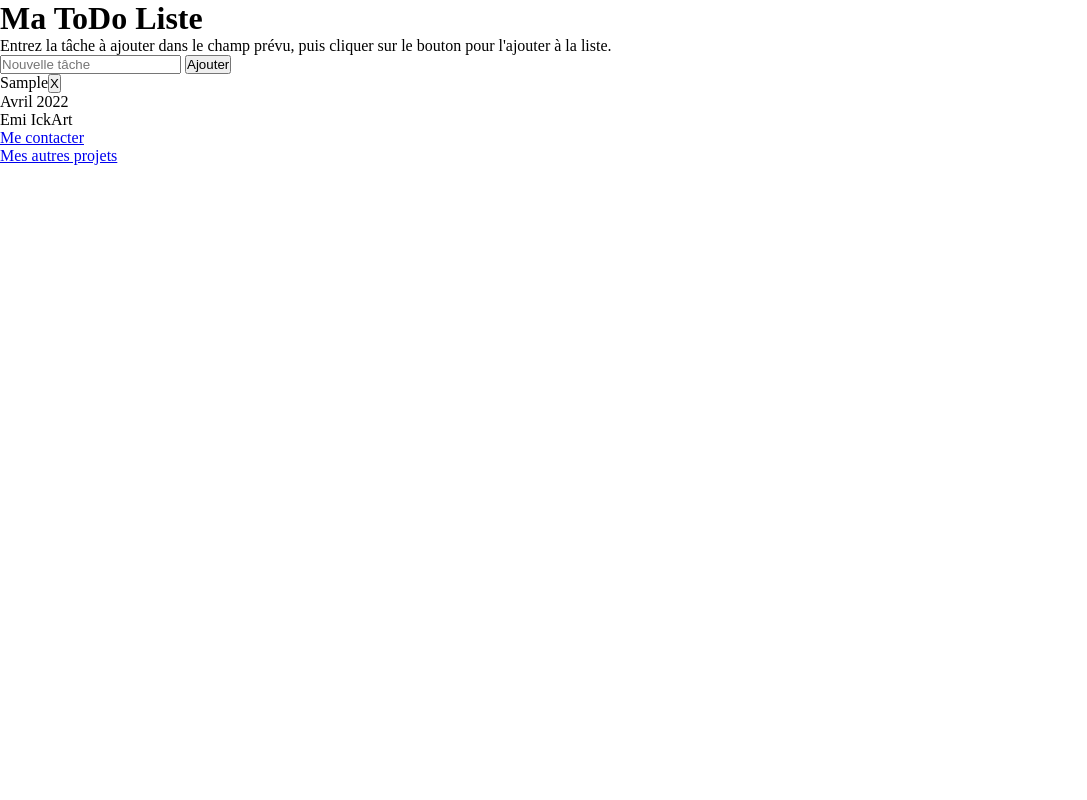
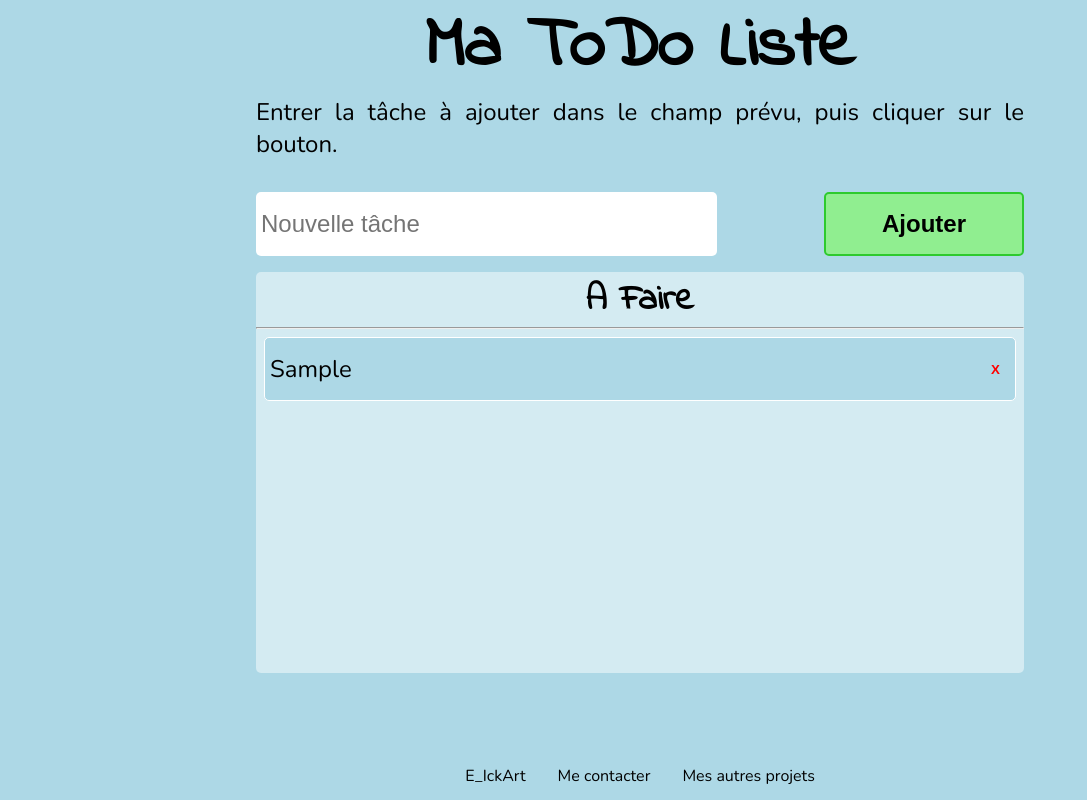
Before and after one commit to E-IckArt/ToDoList---jQuery, a website: page index.html in a window 1280 px wide. Both pictures are taken after typing "Sample" into the empty fields and a click on the button "Ajouter". Shown: the whole page, without its empty margins (0-1087 px from the left). Drawn offline with nearby package versions, Linux system fonts and the light colour scheme.

Commit message:
Add styles

```diff
--- a/app.js
+++ b/app.js
@@ -2,7 +2,7 @@ $(document).ready(($) => {
     $('#add').on('click', () => {
         let value = $('input').val();
         if (value !== '') {
-            let element = $('<li></li>').text(value);
+            let element = $("<li class='list-item'></li>").text(value);
             $(element).append("<button class='removeButton'>X</button>");
             $('#myList').append(element);
             $('input').val('');
--- /dev/null
+++ b/css/sass/components/_input-area.sass
@@ -0,0 +1,24 @@
+.input__section
+    display: flex
+    justify-content: space-between
+    margin-bottom: $m-s
+
+.input__section-field
+    @include input-items-base
+    border: none
+    width: 60%
+    max-width: 500px
+
+.input__section-addButton
+    @include input-items-base
+    border: solid 2px $middleGreen
+    width: 35%
+    max-width: 200px
+    cursor: pointer
+    background: lightgreen
+    font-weight: 600
+
+    &:hover
+        background: $middleGreen
+        border: solid 2px lightgreen
+        color: white
--- /dev/null
+++ b/css/sass/components/_task-area.sass
@@ -0,0 +1,32 @@
+.list__section
+    margin: $m-s 0
+    padding: 2px 0
+    background: lighten(lightblue, 10% )
+    min-height: 200px
+    border-radius: 5px
+
+@media screen and (min-width: 425px)
+    .list__section
+        height: 70%
+
+.list__container
+
+.list__container-title
+    font-size: $main-title/2
+    text-align: center
+
+.list-item
+    @include input-items-base
+    border: solid 1px white
+    display: flex
+    justify-content: space-between
+    align-items: center
+    margin: $m-s/2
+    background: $lightBlue
+
+.removeButton
+    color: red
+    border: none
+    font-weight: 800
+    padding: 0 10px
+    background: none
--- a/css/sass/general/_body.sass
+++ b/css/sass/general/_body.sass
@@ -1,4 +1,17 @@
 body
-    // font-family: 'Indie Flower', cursive
+    font-family: 'Nunito', sans-serif
+    background-color: $lightBlue
+    display: flex
+    flex-direction: column
+    height: 100vh
 
-    // font-family: 'Nunito', sans-serif
+h1, h2, h3, h4, h5, h6
+    text-align: center
+    font-family: 'Indie Flower', cursive
+
+.flux
+    margin: 0 20%
+
+@media screen and(max-width: 800px)
+    .flux
+        margin: 0 10%
--- a/css/sass/general/_reset.sass
+++ b/css/sass/general/_reset.sass
@@ -1,7 +1,2 @@
 *
-    margin: 0
-    padding: 0
-    box-sizing: border-box
-
-ul
-    list-style: none
+    @include reset-all
--- /dev/null
+++ b/css/sass/layouts/_footer.sass
@@ -0,0 +1,18 @@
+.footer
+    margin-bottom: $m-xs
+
+.footer_nav
+    @extend %flex-centered
+    column-gap: 2rem
+
+.footer_nav-item > a
+    cursor: pointer
+    color: black
+
+    &:hover
+        color: orange
+        font-weight: 600
+
+@media screen and (max-width: 450px)
+    .footer_nav
+        flex-direction: column
--- /dev/null
+++ b/css/sass/layouts/_header.sass
@@ -0,0 +1,14 @@
+.header
+    @extend %flex-centered
+    flex-flow: column wrap
+    margin-bottom: $m-l
+
+.header__title
+    font-size: $main-title
+    margin: $m-s 0
+    line-height: $line-height
+
+
+.header__introduction
+    font-size: $main-p
+    text-align: justify
--- /dev/null
+++ b/css/sass/layouts/_main.sass
@@ -0,0 +1,2 @@
+main
+    height: 100%
--- /dev/null
+++ b/css/sass/tools/_extends.sass
@@ -0,0 +1,4 @@
+%flex-centered
+    display: flex
+    justify-content: center
+    align-items: center
--- /dev/null
+++ b/css/sass/tools/_mixins.sass
@@ -0,0 +1,12 @@
+@mixin reset-all
+    margin: 0
+    padding: 0
+    box-sizing: border-box
+    list-style: none
+    text-decoration: none
+
+@mixin input-items-base
+    padding: 0 5px
+    height: 8vh
+    font-size: $main-p
+    border-radius: 5px
--- /dev/null
+++ b/css/sass/tools/_variables.sass
@@ -0,0 +1,18 @@
+// Colors
+$lightBlue: #add8e6
+$middleGreen: #2eca2e
+
+// Margins
+$m-xs: 0.8rem
+$m-s: 1rem
+$m-m: 1.5rem
+$m-l: 2rem
+$m-xl: 2.5rem
+$m-xxl: 3rem
+
+
+// Font-size
+
+$main-title : 9vh
+$main-p : 3vh
+$line-height : 8vh
--- a/css/style.sass
+++ b/css/style.sass
@@ -1,2 +1,17 @@
+// Tools import
+@import 'sass/tools/_mixins'
+@import 'sass/tools/_extends'
+@import 'sass/tools/_variables'
+
+// General import
 @import 'sass/general/_reset'
 @import 'sass/general/_body'
+
+// Layouts import
+@import 'sass/layouts/_header'
+@import 'sass/layouts/_main'
+@import 'sass/layouts/_footer'
+
+// Components import
+@import 'sass/components/_input-area'
+@import 'sass/components/_task-area'
--- a/index.html
+++ b/index.html
@@ -16,14 +16,14 @@
         <link rel="stylesheet" href="/css/style.css" type="text/css" />
     </head>
     <body>
-        <header>
+        <header class="header flux">
             <h1 class="header__title">Ma ToDo Liste</h1>
             <p class="header__introduction">
-                Entrez la tâche à ajouter dans le champ prévu, puis cliquer sur
-                le bouton pour l'ajouter à la liste.
+                Entrer la tâche à ajouter dans le champ prévu, puis cliquer sur
+                le bouton.
             </p>
         </header>
-        <main>
+        <main class="flux">
             <section class="input__section">
                 <input
                     type="text"
@@ -36,13 +36,15 @@
                 </button>
             </section>
             <section class="list__section">
-                <ul class="list__container" id="myList"></ul>
+                <ul class="list__container" id="myList">
+                    <h3 class="list__container-title">A Faire</h3>
+                    <hr />
+                </ul>
             </section>
         </main>
-        <footer>
+        <footer class="footer flux">
             <ul class="footer_nav">
-                <li class="footer_nav-item">Avril 2022</li>
-                <li class="footer_nav-item">Emi IckArt</li>
+                <li class="footer_nav-item">E_IckArt</li>
                 <li class="footer_nav-item"><a href="#">Me contacter</a></li>
                 <li class="footer_nav-item">
                     <a href="#">Mes autres projets</a>
```
Also changed, not shown: css/style.css, 1 other file.
